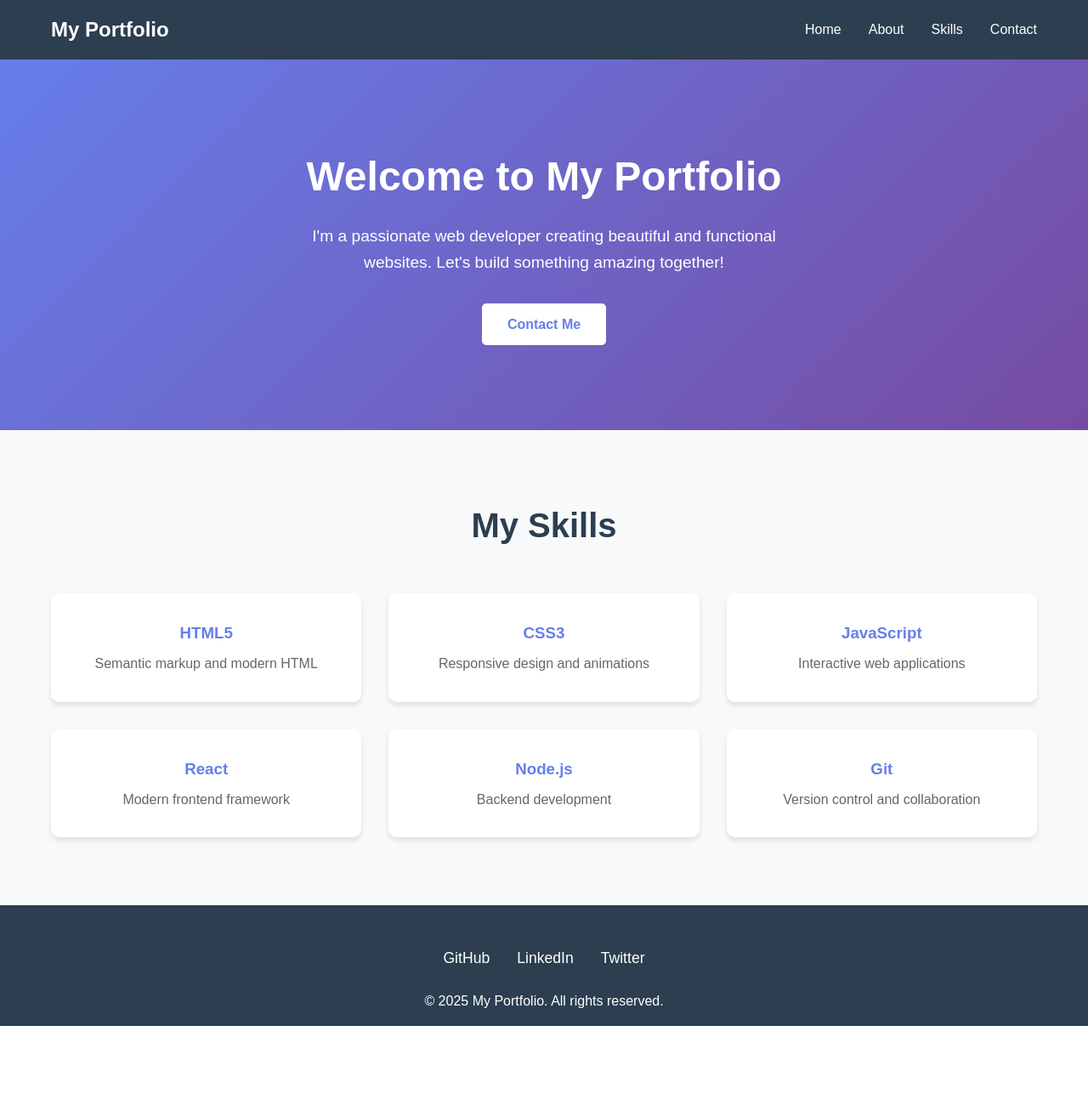
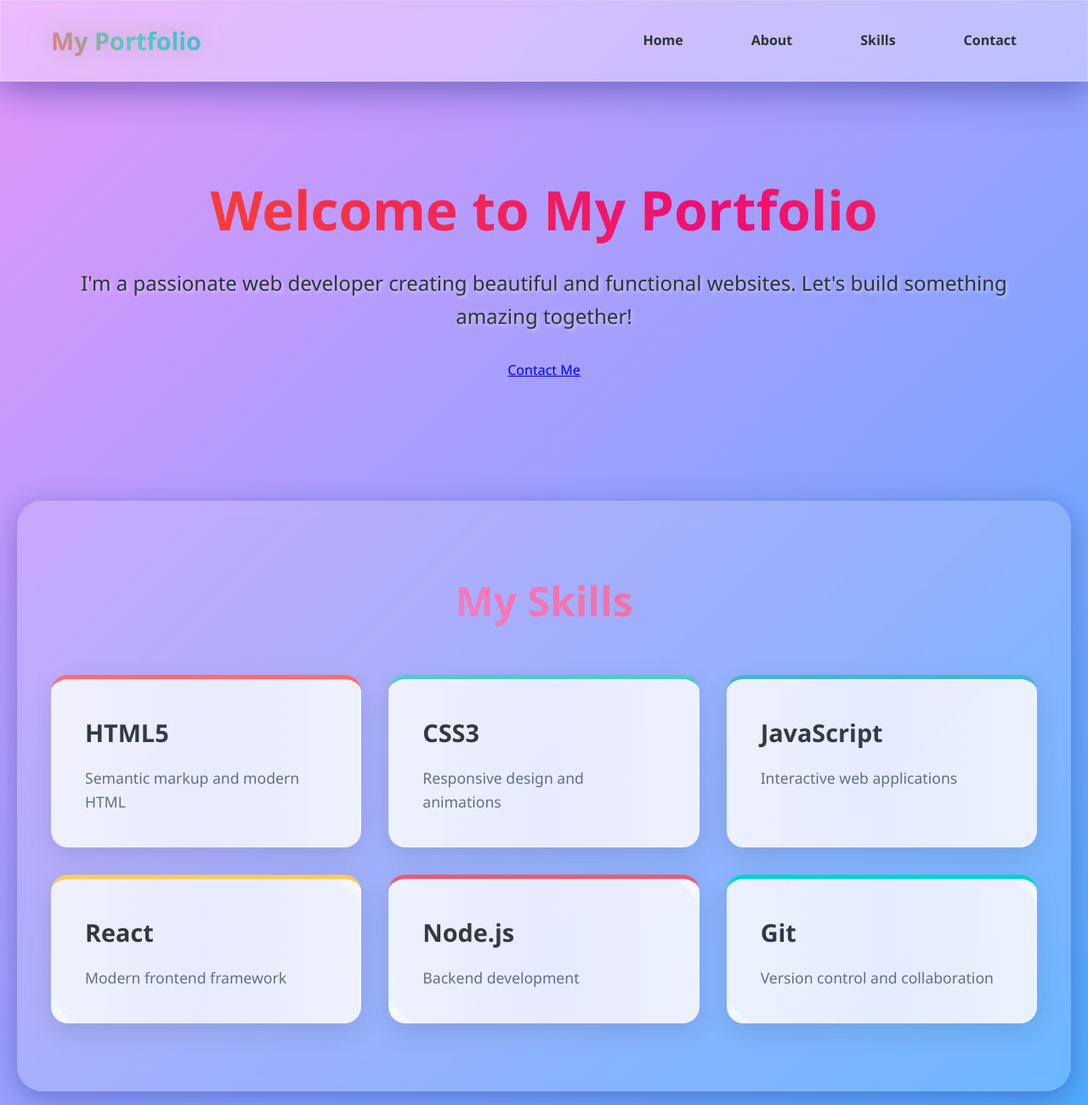
Before and after one commit to khanakwalia40-cmd/personal-portfolio, a plain HTML site: page index.html in a window 1280 px wide. Shown: the top 1300 px of the page at 85% size. Before the commit the page ends 1207 px from the top, so only its background shows below. Drawn offline with Linux system fonts and the light colour scheme.

Commit message:
Add modern, colorful, and creative design with animations

```diff
--- a/style.css
+++ b/style.css
@@ -1,3 +1,5 @@
+/* Modern & Colorful Portfolio Design */
+
 * {
     margin: 0;
     padding: 0;
@@ -5,9 +7,19 @@
 }
 
 body {
-    font-family: Arial, sans-serif;
+    font-family: 'Segoe UI', Tahoma, Geneva, Verdana, sans-serif;
     line-height: 1.6;
-    color: #333;
+    color: #2d3436;
+    background: linear-gradient(135deg, #667eea 0%, #764ba2 25%, #f093fb 50%, #4facfe 75%, #00f2fe 100%);
+    background-size: 400% 400%;
+    animation: gradientShift 15s ease infinite;
+    min-height: 100vh;
+}
+
+@keyframes gradientShift {
+    0% { background-position: 0% 50%; }
+    50% { background-position: 100% 50%; }
+    100% { background-position: 0% 50%; }
 }
 
 .container {
@@ -16,14 +28,23 @@ body {
     padding: 0 20px;
 }
 
-/* Header Styles */
+/* Header Styles with Glass Effect */
 .header {
-    background: #2c3e50;
-    color: #fff;
-    padding: 1rem 0;
+    background: rgba(255, 255, 255, 0.25);
+    backdrop-filter: blur(10px);
+    -webkit-backdrop-filter: blur(10px);
+    border: 1px solid rgba(255, 255, 255, 0.18);
+    box-shadow: 0 8px 32px 0 rgba(31, 38, 135, 0.37);
+    padding: 1.5rem 0;
     position: sticky;
     top: 0;
     z-index: 100;
+    transition: all 0.3s ease;
+}
+
+.header:hover {
+    background: rgba(255, 255, 255, 0.35);
+    box-shadow: 0 12px 40px 0 rgba(31, 38, 135, 0.45);
 }
 
 .header .container {
@@ -33,8 +54,18 @@ body {
 }
 
 .logo {
-    font-size: 1.5rem;
+    font-size: 1.8rem;
     font-weight: bold;
+    background: linear-gradient(45deg, #ff6b6b, #4ecdc4, #45b7d1);
+    -webkit-background-clip: text;
+    -webkit-text-fill-color: transparent;
+    background-clip: text;
+    animation: textGlow 3s ease infinite;
+}
+
+@keyframes textGlow {
+    0%, 100% { filter: drop-shadow(0 0 8px rgba(255, 107, 107, 0.6)); }
+    50% { filter: drop-shadow(0 0 20px rgba(78, 205, 196, 0.8)); }
 }
 
 .nav {
@@ -43,113 +74,225 @@ body {
 }
 
 .nav a {
-    color: #fff;
+    color: #2d3436;
     text-decoration: none;
-    transition: color 0.3s;
+    font-weight: 600;
+    padding: 0.5rem 1.5rem;
+    border-radius: 25px;
+    transition: all 0.3s ease;
+    position: relative;
+    overflow: hidden;
+}
+
+.nav a::before {
+    content: '';
+    position: absolute;
+    top: 0;
+    left: -100%;
+    width: 100%;
+    height: 100%;
+    background: linear-gradient(90deg, #ff6b6b, #feca57);
+    transition: left 0.3s ease;
+    z-index: -1;
+    border-radius: 25px;
+}
+
+.nav a:hover::before {
+    left: 0;
 }
 
 .nav a:hover {
-    color: #3498db;
+    color: white;
+    transform: translateY(-2px);
+    box-shadow: 0 5px 15px rgba(0, 0, 0, 0.2);
 }
 
+/* Hamburger Menu */
 .hamburger {
     display: none;
     flex-direction: column;
-    gap: 4px;
-    background: none;
-    border: none;
     cursor: pointer;
+    gap: 5px;
 }
 
 .hamburger span {
-    width: 25px;
+    width: 30px;
     height: 3px;
-    background: #fff;
+    background: linear-gradient(90deg, #ff6b6b, #4ecdc4);
+    border-radius: 3px;
     transition: 0.3s;
 }
 
-/* Hero Section */
+/* Hero Section with Floating Animation */
 .hero {
-    background: linear-gradient(135deg, #667eea 0%, #764ba2 100%);
-    color: #fff;
     padding: 100px 0;
     text-align: center;
+    animation: fadeInUp 1s ease;
+}
+
+@keyframes fadeInUp {
+    from {
+        opacity: 0;
+        transform: translateY(30px);
+    }
+    to {
+        opacity: 1;
+        transform: translateY(0);
+    }
 }
 
 .hero-title {
-    font-size: 3rem;
+    font-size: 4rem;
+    font-weight: bold;
     margin-bottom: 1rem;
+    background: linear-gradient(45deg, #ee0979, #ff6a00, #ee0979);
+    -webkit-background-clip: text;
+    -webkit-text-fill-color: transparent;
+    background-clip: text;
+    background-size: 200% auto;
+    animation: shine 3s linear infinite;
+}
+
+@keyframes shine {
+    to {
+        background-position: 200% center;
+    }
 }
 
 .hero-description {
-    font-size: 1.2rem;
+    font-size: 1.5rem;
     margin-bottom: 2rem;
-    max-width: 600px;
-    margin-left: auto;
-    margin-right: auto;
+    color: #2d3436;
+    font-weight: 500;
+    text-shadow: 2px 2px 4px rgba(255, 255, 255, 0.5);
 }
 
-.btn {
+.cta-button {
     display: inline-block;
-    padding: 12px 30px;
-    background: #fff;
-    color: #667eea;
+    padding: 1rem 3rem;
+    background: linear-gradient(135deg, #667eea 0%, #764ba2 100%);
+    color: white;
     text-decoration: none;
-    border-radius: 5px;
+    border-radius: 50px;
     font-weight: bold;
-    transition: transform 0.3s;
+    font-size: 1.1rem;
+    transition: all 0.3s ease;
+    box-shadow: 0 10px 30px rgba(102, 126, 234, 0.4);
+    position: relative;
+    overflow: hidden;
 }
 
-.btn:hover {
-    transform: translateY(-2px);
+.cta-button::before {
+    content: '';
+    position: absolute;
+    top: 50%;
+    left: 50%;
+    width: 0;
+    height: 0;
+    border-radius: 50%;
+    background: rgba(255, 255, 255, 0.3);
+    transform: translate(-50%, -50%);
+    transition: width 0.6s, height 0.6s;
 }
 
-/* Skills Section */
+.cta-button:hover::before {
+    width: 300px;
+    height: 300px;
+}
+
+.cta-button:hover {
+    transform: translateY(-3px);
+    box-shadow: 0 15px 40px rgba(102, 126, 234, 0.6);
+}
+
+/* Skills Section with Card Animation */
 .skills {
     padding: 80px 0;
-    background: #f8f9fa;
+    background: rgba(255, 255, 255, 0.15);
+    backdrop-filter: blur(10px);
+    margin: 40px 20px;
+    border-radius: 30px;
+    box-shadow: 0 8px 32px 0 rgba(31, 38, 135, 0.37);
 }
 
 .skills h2 {
     text-align: center;
-    font-size: 2.5rem;
+    font-size: 3rem;
     margin-bottom: 3rem;
-    color: #2c3e50;
+    background: linear-gradient(45deg, #f093fb, #f5576c);
+    -webkit-background-clip: text;
+    -webkit-text-fill-color: transparent;
+    background-clip: text;
 }
 
 .skills-grid {
     display: grid;
-    grid-template-columns: repeat(3, 1fr);
+    grid-template-columns: repeat(auto-fit, minmax(300px, 1fr));
     gap: 2rem;
 }
 
 .skill-card {
-    background: #fff;
-    padding: 2rem;
-    border-radius: 10px;
-    box-shadow: 0 4px 6px rgba(0,0,0,0.1);
-    text-align: center;
-    transition: transform 0.3s;
+    background: rgba(255, 255, 255, 0.9);
+    padding: 2.5rem;
+    border-radius: 20px;
+    box-shadow: 0 10px 30px rgba(0, 0, 0, 0.1);
+    transition: all 0.3s ease;
+    position: relative;
+    overflow: hidden;
+    cursor: pointer;
+}
+
+.skill-card::before {
+    content: '';
+    position: absolute;
+    top: -50%;
+    left: -50%;
+    width: 200%;
+    height: 200%;
+    background: linear-gradient(45deg, transparent, rgba(102, 126, 234, 0.1), transparent);
+    transform: rotate(45deg);
+    transition: 0.5s;
+}
+
+.skill-card:hover::before {
+    left: 100%;
 }
 
 .skill-card:hover {
-    transform: translateY(-5px);
+    transform: translateY(-10px) scale(1.02);
+    box-shadow: 0 20px 50px rgba(0, 0, 0, 0.2);
 }
 
+.skill-card:nth-child(1) { border-top: 5px solid #ff6b6b; }
+.skill-card:nth-child(2) { border-top: 5px solid #4ecdc4; }
+.skill-card:nth-child(3) { border-top: 5px solid #45b7d1; }
+.skill-card:nth-child(4) { border-top: 5px solid #feca57; }
+.skill-card:nth-child(5) { border-top: 5px solid #ee5a6f; }
+.skill-card:nth-child(6) { border-top: 5px solid #00d2d3; }
+
 .skill-card h3 {
-    color: #667eea;
-    margin-bottom: 0.5rem;
+    font-size: 1.8rem;
+    margin-bottom: 1rem;
+    color: #2d3436;
 }
 
 .skill-card p {
-    color: #666;
+    color: #636e72;
+    font-size: 1.1rem;
+    line-height: 1.6;
 }
 
-/* Footer */
+/* Footer with Gradient */
 .footer {
-    background: #2c3e50;
-    color: #fff;
-    padding: 3rem 0 1rem;
+    background: linear-gradient(135deg, #667eea 0%, #764ba2 100%);
+    color: white;
+    padding: 3rem 0 1.5rem;
+    margin-top: 60px;
+    border-radius: 30px 30px 0 0;
+    box-shadow: 0 -10px 30px rgba(0, 0, 0, 0.1);
+}
+
+.footer .container {
     text-align: center;
 }
 
@@ -157,24 +300,48 @@ body {
     display: flex;
     justify-content: center;
     gap: 2rem;
-    margin-bottom: 1.5rem;
+    margin-bottom: 2rem;
 }
 
 .social-links a {
-    color: #fff;
+    color: white;
     text-decoration: none;
-    font-size: 1.1rem;
-    transition: color 0.3s;
+    font-size: 1.2rem;
+    padding: 1rem 1.5rem;
+    background: rgba(255, 255, 255, 0.2);
+    border-radius: 50px;
+    transition: all 0.3s ease;
+    backdrop-filter: blur(10px);
 }
 
 .social-links a:hover {
-    color: #3498db;
+    background: rgba(255, 255, 255, 0.3);
+    transform: translateY(-5px) scale(1.1);
+    box-shadow: 0 10px 25px rgba(0, 0, 0, 0.2);
 }
 
-/* Tablet Styles (768px - 1023px) */
-@media (max-width: 1023px) and (min-width: 768px) {
-    .skills-grid {
-        grid-template-columns: repeat(2, 1fr);
+.footer p {
+    font-size: 1rem;
+    opacity: 0.9;
+}
+
+/* Responsive Design */
+@media (max-width: 768px) {
+    .nav {
+        display: none;
+        flex-direction: column;
+        position: absolute;
+        top: 100%;
+        left: 0;
+        right: 0;
+        background: rgba(255, 255, 255, 0.95);
+        padding: 1rem;
+        border-radius: 0 0 15px 15px;
+        box-shadow: 0 10px 30px rgba(0, 0, 0, 0.1);
+    }
+
+    .hamburger {
+        display: flex;
     }
 
     .hero-title {
@@ -182,68 +349,53 @@ body {
     }
 
     .hero-description {
-        font-size: 1.1rem;
-    }
-}
-
-/* Mobile Styles (<=767px) */
-@media (max-width: 767px) {
-    .nav {
-        position: fixed;
-        top: 60px;
-        right: -100%;
-        flex-direction: column;
-        background: #2c3e50;
-        width: 200px;
-        padding: 2rem;
-        transition: right 0.3s;
-    }
-
-    .nav.active {
-        right: 0;
-    }
-
-    .hamburger {
-        display: flex;
-    }
-
-    .hamburger.active span:nth-child(1) {
-        transform: rotate(45deg) translate(5px, 5px);
-    }
-
-    .hamburger.active span:nth-child(2) {
-        opacity: 0;
-    }
-
-    .hamburger.active span:nth-child(3) {
-        transform: rotate(-45deg) translate(7px, -6px);
+        font-size: 1.2rem;
     }
 
     .skills-grid {
         grid-template-columns: 1fr;
     }
-
-    .hero-title {
-        font-size: 2rem;
-    }
-
-    .hero-description {
-        font-size: 1rem;
-    }
-
-    .hero {
-        padding: 60px 0;
-    }
-
-    body {
-        overflow-x: hidden;
-    }
 }
 
-/* Desktop Styles (>=1024px) */
-@media (min-width: 1024px) {
+@media (max-width: 1024px) {
     .nav {
         display: flex;
         flex-direction: row;
     }
 }
+
+/* Smooth Scrolling */
+html {
+    scroll-behavior: smooth;
+}
+
+/* Custom Scrollbar */
+::-webkit-scrollbar {
+    width: 12px;
+}
+
+::-webkit-scrollbar-track {
+    background: #f1f1f1;
+    border-radius: 10px;
+}
+
+::-webkit-scrollbar-thumb {
+    background: linear-gradient(135deg, #667eea 0%, #764ba2 100%);
+    border-radius: 10px;
+}
+
+::-webkit-scrollbar-thumb:hover {
+    background: linear-gradient(135deg, #764ba2 0%, #667eea 100%);
+}
+
+/* Additional Responsive Styles */
+@media (max-width: 1024px) {
+    .skills-grid {
+        grid-template-columns: repeat(2, 1fr);
+    }
+}
+
+/* Overflow Fix */
+body {
+    overflow-x: hidden;
+}
```
